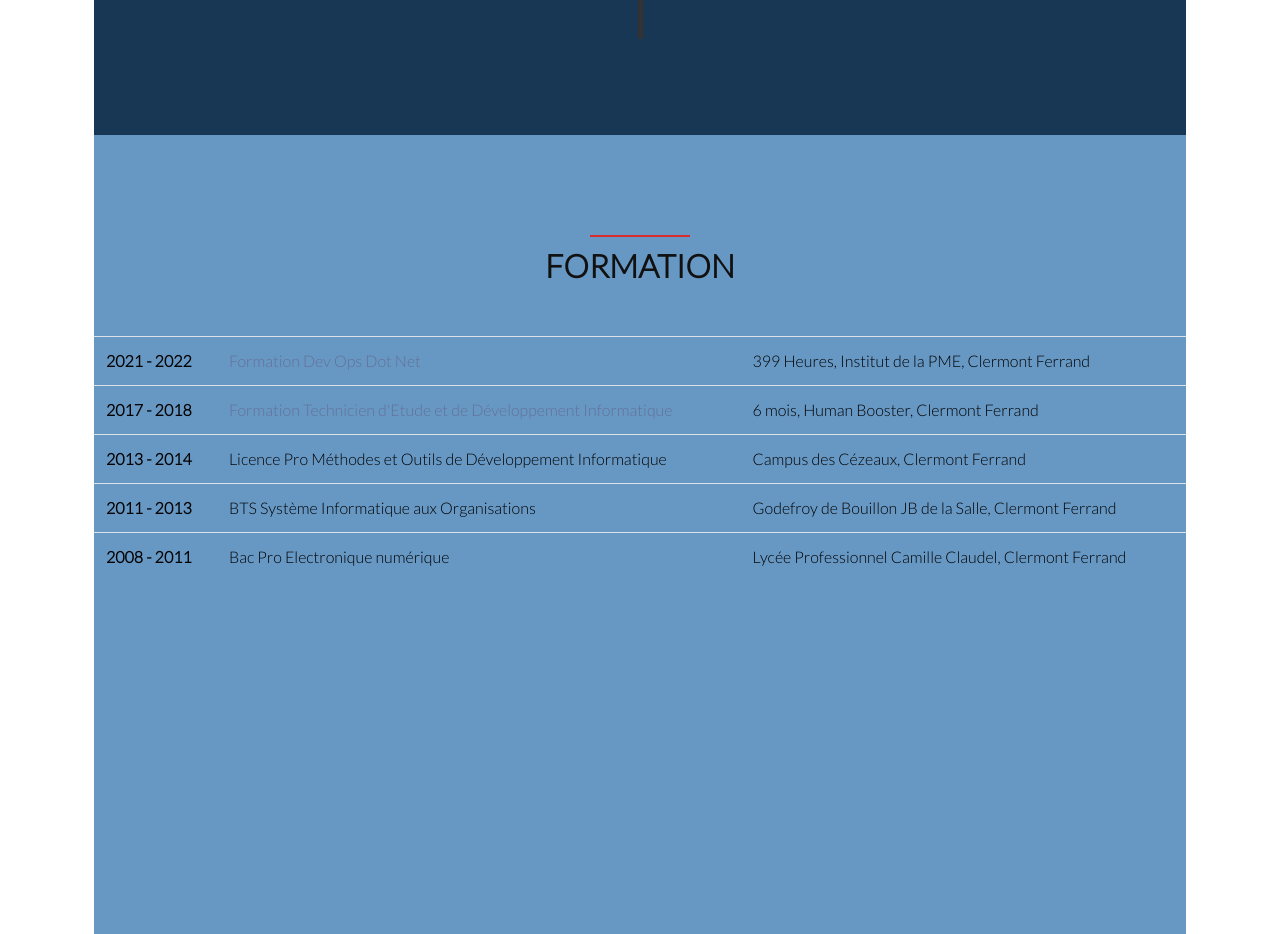
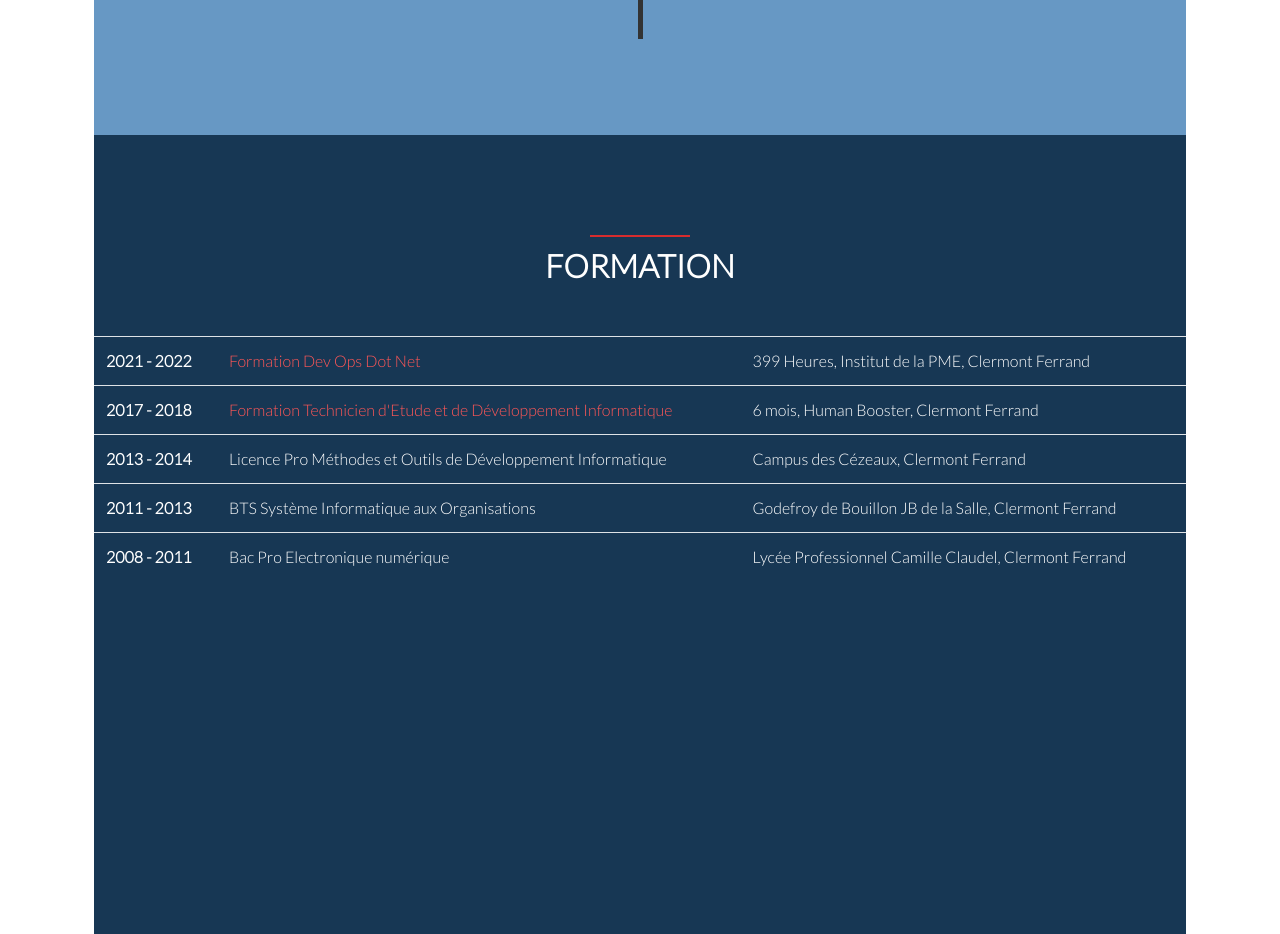
Before and after one commit to iromosawake/chakhguereevdev, a Symfony app: template templates/home/index.html.twig in a window 1280 px wide. Shown: the part 3120-4054 px from the top of the page. Run offline with Twig, Linux system fonts and the light colour scheme; the template is opened without the code that fills it, so the values that code supplies are empty; some libraries are stand-ins or nearby versions; some web fonts are replaced.

Commit message:
color portefollio

```diff
--- a/public/styles/cv_style.css
+++ b/public/styles/cv_style.css
@@ -13,12 +13,12 @@ and open the template in the editor.
 body {
     font-family: 'Lato', sans-serif;
     position: relative;
-    --bg-color: #6798c4;
-    --bg-light: #173754;
-    --text-primary: #111;
-    --text-secondary: #020202;
-    --href-color: #647097;
-    --href-color-h: #3460ee;
+    --bg-color: #173754;
+    --bg-light: #6798C4;
+    --text-primary: #FFFFFF;
+    --text-secondary: #FFFFFF;
+    --href-color: #FF5757;
+    --href-color-h: #5271FF;
 }
 
 body.dark {
@@ -344,14 +344,17 @@ body>nav {
 #education {
     padding-top: 100px;
     background: var(--bg-color);
+
 }
 
-#education .table {
+
+.table>:not(caption)>*>*{
+    background: var(--bg-color);
     color: var(--text-secondary);
 }
 
 #education .heading h2 {
-    color: var(--text-primary);
+    color: var(--text-secondary);
 }
 
 
```
Also changed, not shown: 5 other files.
